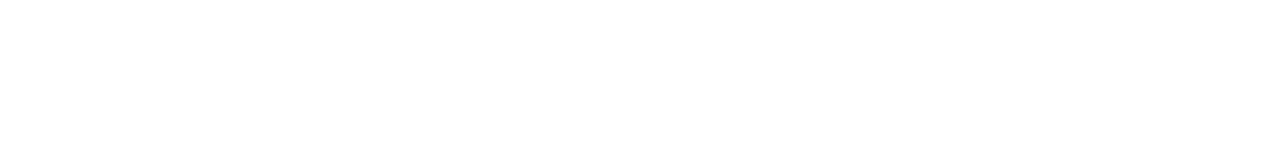
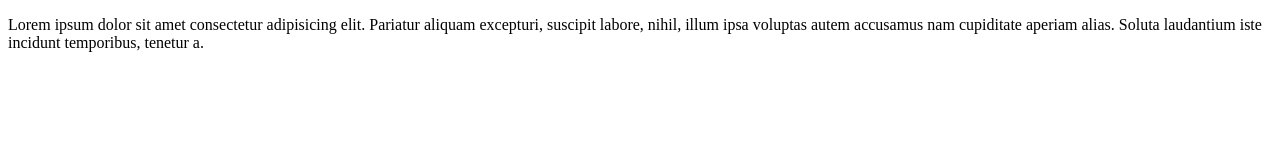
Before and after one commit to Serhii-Ivanchenko/blended-19-20-2, a plain HTML site: page index.html in a window 1280 px wide. Drawn offline with Linux system fonts and the light colour scheme.

Commit message:
header done

```diff
--- a/css/styles.css
+++ b/css/styles.css
@@ -0,0 +1,3 @@
+.header{
+    background-color: aqua;
+}
--- a/index.html
+++ b/index.html
@@ -5,5 +5,9 @@
     <meta name="viewport" content="width=device-width, initial-scale=1.0" />
     <title>Document</title>
   </head>
-  <body></body>
+  <body>
+    <header class="header">
+      <p>Lorem ipsum dolor sit amet consectetur adipisicing elit. Pariatur aliquam excepturi, suscipit labore, nihil, illum ipsa voluptas autem accusamus nam cupiditate aperiam alias. Soluta laudantium iste incidunt temporibus, tenetur a.</p>
+    <header>
+  </body>
 </html>
```
